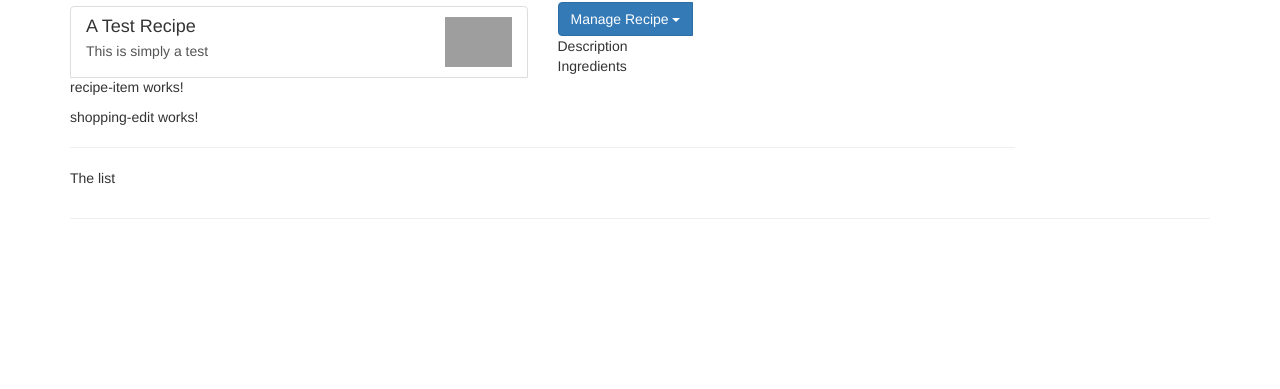
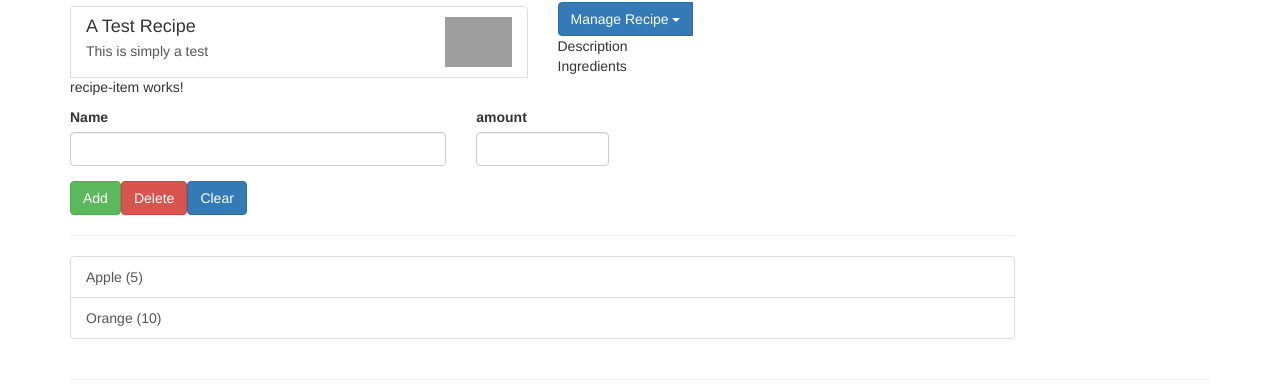
Before and after one commit to Lawrencehudson23/ng-recipe, an Angular app: page / in a window 1280 px wide. Shown: the part 225-614 px from the top of the page. Built offline with nearby package versions, Linux system fonts and the light colour scheme; grey boxes are pictures that could not be loaded.

Commit message:
feat(component): inplement shoppinglist components

```diff
--- /dev/null
+++ b/src/app/shared/ingredient.model.ts
@@ -0,0 +1,4 @@
+export class Ingredient {
+  // NOTE: Short Cut
+  constructor(public name: string, public amount: number) {}
+}
--- a/src/app/shopping-list/shopping-edit/shopping-edit.component.html
+++ b/src/app/shopping-list/shopping-edit/shopping-edit.component.html
@@ -1 +1,24 @@
-<p>shopping-edit works!</p>
+<div class="row">
+  <div class="col-xs-12">
+    <form>
+      <div class="row">
+        <div class="col-sm-5 form-group">
+          <label for="name">Name</label>
+          <input type="text" id="name" class="form-control" />
+        </div>
+
+        <div class="col-sm-2 form-group">
+          <label for="amount">amount</label>
+          <input type="number" id="amount" class="form-control" />
+        </div>
+      </div>
+      <div class="row">
+        <div class="col-xs-12">
+          <button class="btn btn-success" type="submit">Add</button>
+          <button class="btn btn-danger" type="button">Delete</button>
+          <button class="btn btn-primary" type="button">Clear</button>
+        </div>
+      </div>
+    </form>
+  </div>
+</div>
--- a/src/app/shopping-list/shopping-list.component.html
+++ b/src/app/shopping-list/shopping-list.component.html
@@ -2,6 +2,14 @@
   <div class="col-xs-10">
     <app-shopping-edit></app-shopping-edit>
     <hr />
-    <p>The list</p>
+    <ul class="list-group">
+      <a
+        class="list-group-item"
+        style="cursor: pointer"
+        *ngFor="let ingredient of ingredients"
+      >
+        {{ ingredient.name }} ({{ ingredient.amount }})
+      </a>
+    </ul>
   </div>
 </div>
--- a/src/app/shopping-list/shopping-list.component.ts
+++ b/src/app/shopping-list/shopping-list.component.ts
@@ -1,15 +1,17 @@
 import { Component, OnInit } from '@angular/core';
+import { Ingredient } from '../shared/ingredient.model';
 
 @Component({
   selector: 'app-shopping-list',
   templateUrl: './shopping-list.component.html',
-  styleUrls: ['./shopping-list.component.css']
+  styleUrls: ['./shopping-list.component.css'],
 })
 export class ShoppingListComponent implements OnInit {
+  ingredients: Ingredient[] = [
+    new Ingredient('Apple', 5),
+    new Ingredient('Orange', 10),
+  ];
+  constructor() {}
 
-  constructor() { }
-
-  ngOnInit(): void {
-  }
-
+  ngOnInit(): void {}
 }
```
